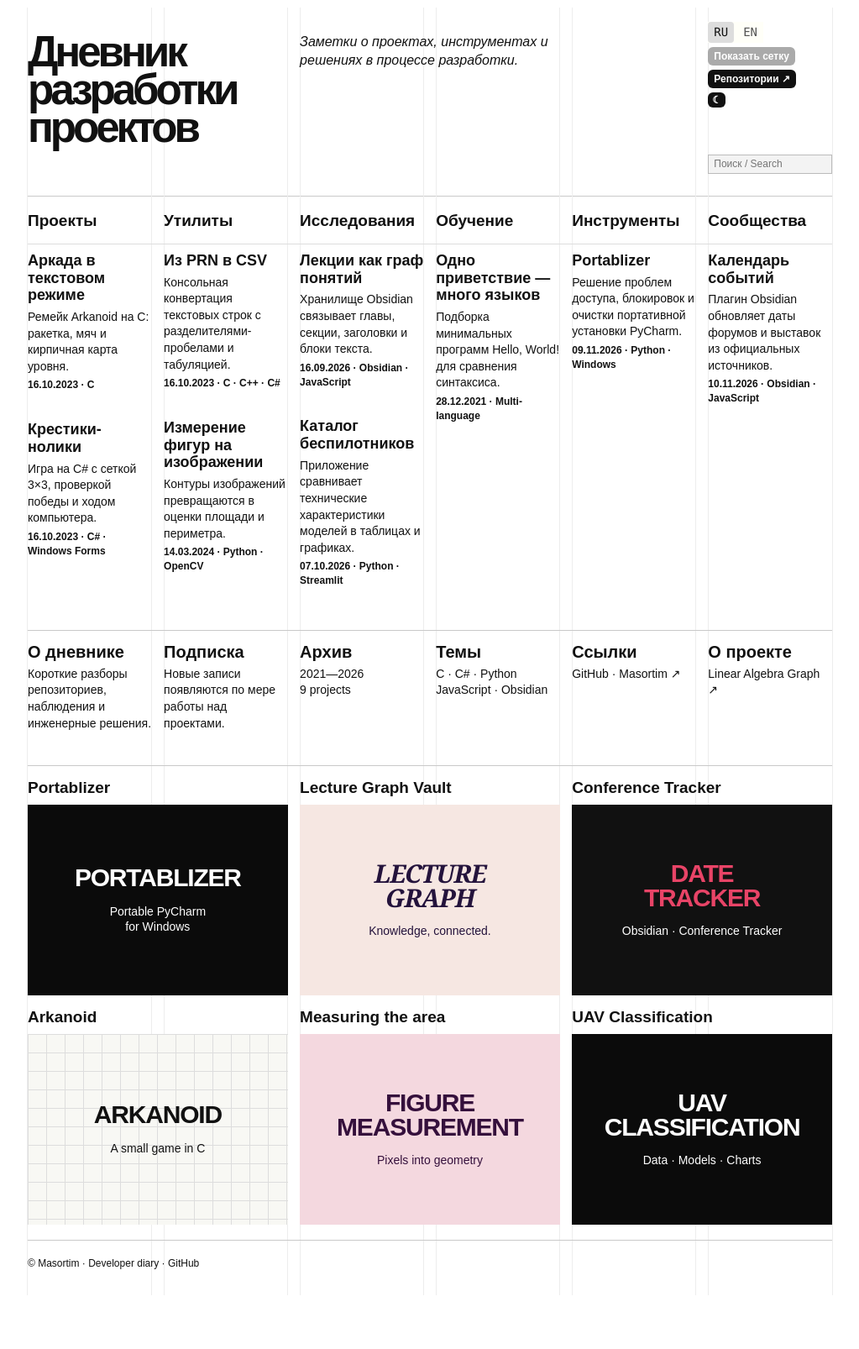
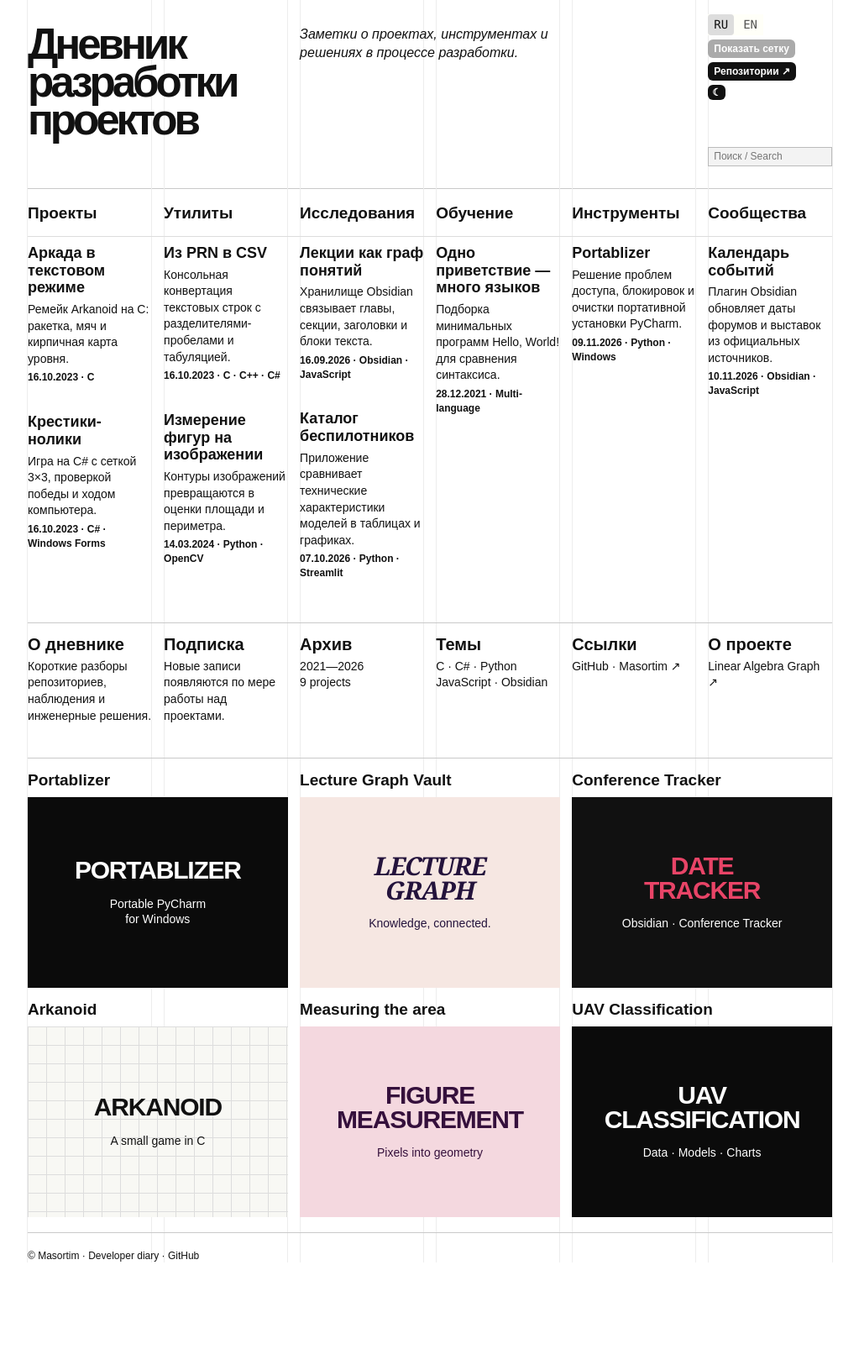
Before and after one commit to Masortim/masortim.github.io, a PHP site: page / in a window 1280 px wide. Shown: the whole page at 84% size, without its empty margins (128-1151 px from the left). After the commit the page ends 1503 px from the top, so only its background shows below. Run offline with PHP 8.4, Linux system fonts and the light colour scheme.

Commit message:
Remove vertical gaps at homepage edges
Co-authored-by: arena-agent <297053741+arena-agent@users.noreply.github.com>

```diff
--- a/diary/projects.css
+++ b/diary/projects.css
@@ -1,8 +1,9 @@
 /* Six-column modular archive based on the supplied 2009 reference. */
+body.archive-home { margin:0; padding:0; }
 .project-archive {
   --archive-gutter: 1.5%;
   width: min(960px, 76%);
-  margin: 0 auto 4rem;
+  margin: 0 auto;
   color: #111;
   background: #fff;
   font: 16px/1.2 Arial, Helvetica, sans-serif;
@@ -79,7 +80,7 @@
 .promo-card--grid { color: #111 !important; background-color: #f8f8f4; background-image: linear-gradient(#ddd 1px, transparent 1px), linear-gradient(90deg, #ddd 1px, transparent 1px); background-size: 22px 22px; }
 .promo-card--pink { color: #35103c !important; background: #f4d8df; }
 .archive-promos--second { padding-bottom:18px; border-bottom:1px solid #c9c9c9; }
-.archive-copyright { padding:20px 0 30px; font-size:12px; }
+.archive-copyright { padding:20px 0 0; font-size:12px; }
 
 /* The nine project pages use their own reading layout. */
 .project-note { width: min(760px, calc(100% - 3rem)); margin: 4.5rem auto 5rem; color: #25231f; font-family: Georgia, 'Times New Roman', serif; }
--- a/index.html
+++ b/index.html
@@ -11,7 +11,7 @@
   <script src="/diary/diary.js" defer></script>
   <script src="/diary/archive.js" defer></script>
 </head>
-<body>
+<body class="archive-home">
   <a class="skip-link" href="#archive">К проектам / Skip to projects</a>
   <main class="project-archive">
     <div class="archive-sheet">
```
